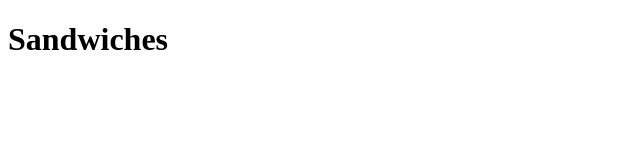
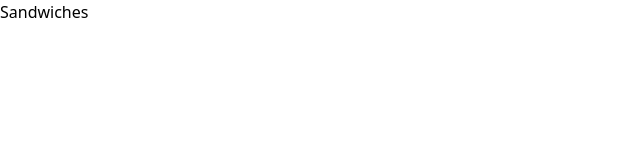
Before and after one commit to Velocima/fp-css-framework-challenge, a plain HTML site: page index.html in a window 1280 px wide. Shown: the whole page, without its empty margins (0-640 px from the left). Drawn offline with nearby package versions, Linux system fonts and the light colour scheme.

Commit message:
add tailwind CDN

```diff
--- a/index.html
+++ b/index.html
@@ -4,7 +4,8 @@
 		<meta charset="UTF-8" />
 		<meta http-equiv="X-UA-Compatible" content="IE=edge" />
 		<meta name="viewport" content="width=device-width, initial-scale=1.0" />
-		<title>Document</title>
+		<title>Sandwiches! Tasty Delicious Sandwiches!</title>
+		<link href="https://unpkg.com/tailwindcss@^1.0/dist/tailwind.min.css" rel="stylesheet" />
 	</head>
 	<body>
 		<h1>Sandwiches</h1>
```
